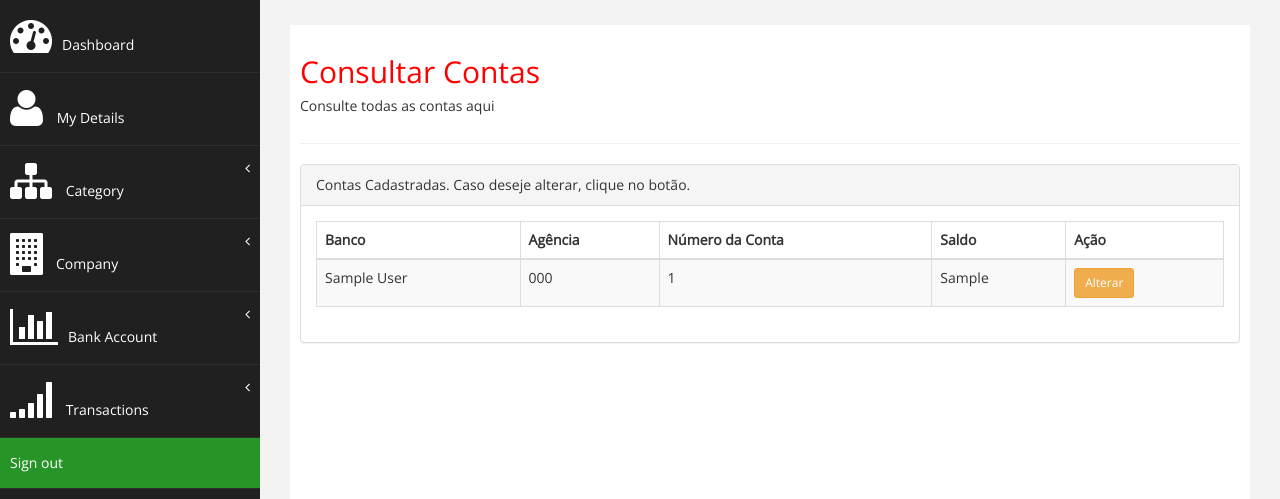
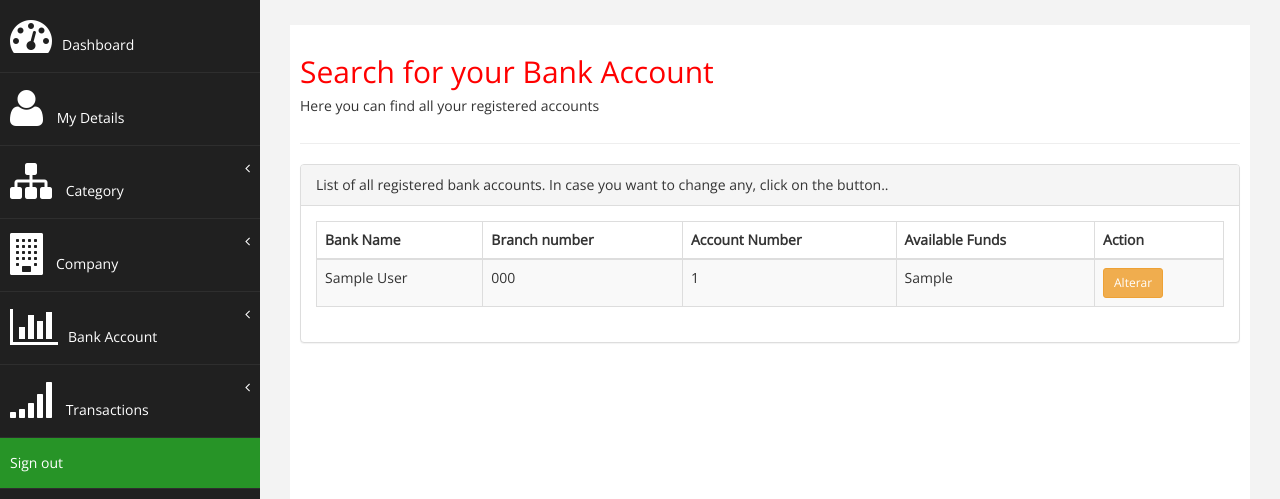
Before and after one commit to WalterGJunior/Final-Project, a PHP site: page /consultar_conta.php in a window 1280 px wide. Shown: the part 60-559 px from the top of the page. Run offline with PHP 8.4, Linux system fonts and the light colour scheme; the visitor is signed in with stand-in values (Sample User, id 1); tables that the repository leaves empty or names only in its code hold one stand-in row (values such as "Sample post").

Commit message:
Changes 02/06/2021

```diff
--- a/Financeiro/consultar_conta.php
+++ b/Financeiro/consultar_conta.php
@@ -30,8 +30,8 @@ include_once '_head.php';
                 <div class="row">
                     <div class="col-md-12">
                         <?php include_once '_msg.php'?>
-                        <h2>Consultar Contas</h2>
-                        <h5>Consulte todas as contas aqui </h5>
+                        <h2>Search for your Bank Account</h2>
+                        <h5>Here you can find all your registered accounts </h5>
 
                     </div>
                 </div>
@@ -40,18 +40,18 @@ include_once '_head.php';
 
                 <div class="panel panel-default">
                         <div class="panel-heading">
-                             Contas Cadastradas. Caso deseje alterar, clique no botão.
+                        List of all registered bank accounts. In case you want to change any, click on the button..
                         </div>
                         <div class="panel-body">
                             <div class="table-responsive">
                                 <table class="table table-striped table-bordered table-hover" id="dataTables-example">
                                     <thead>
                                         <tr>
-                                            <th>Banco</th>
-                                            <th>Agência</th>
-                                            <th>Número da Conta</th>
-                                            <th>Saldo</th>
-                                            <th>Ação</th>
+                                            <th>Bank Name</th>
+                                            <th>Branch number</th>
+                                            <th>Account Number</th>
+                                            <th>Available Funds</th>
+                                            <th>Action</th>
                                         </tr>
                                     </thead>
                                     <tbody>
--- a/Financeiro/nova_conta.php
+++ b/Financeiro/nova_conta.php
@@ -53,8 +53,8 @@ include_once '_head.php';
                     <input class="form-control" placeholder="Type the Bank name..." name="banco" id="banco"/>
                 </div>
                 <div class="form-group">
-                    <label>Branch Name*:</label>
-                    <input class="form-control" placeholder="Type the Branch name..." name="agencia" id="agencia"/>
+                    <label>Branch number*:</label>
+                    <input class="form-control" placeholder="Type the Branch number..." name="agencia" id="agencia"/>
                 </div>
                 <div class="form-group">
                     <label>Account Number*:</label>
```
